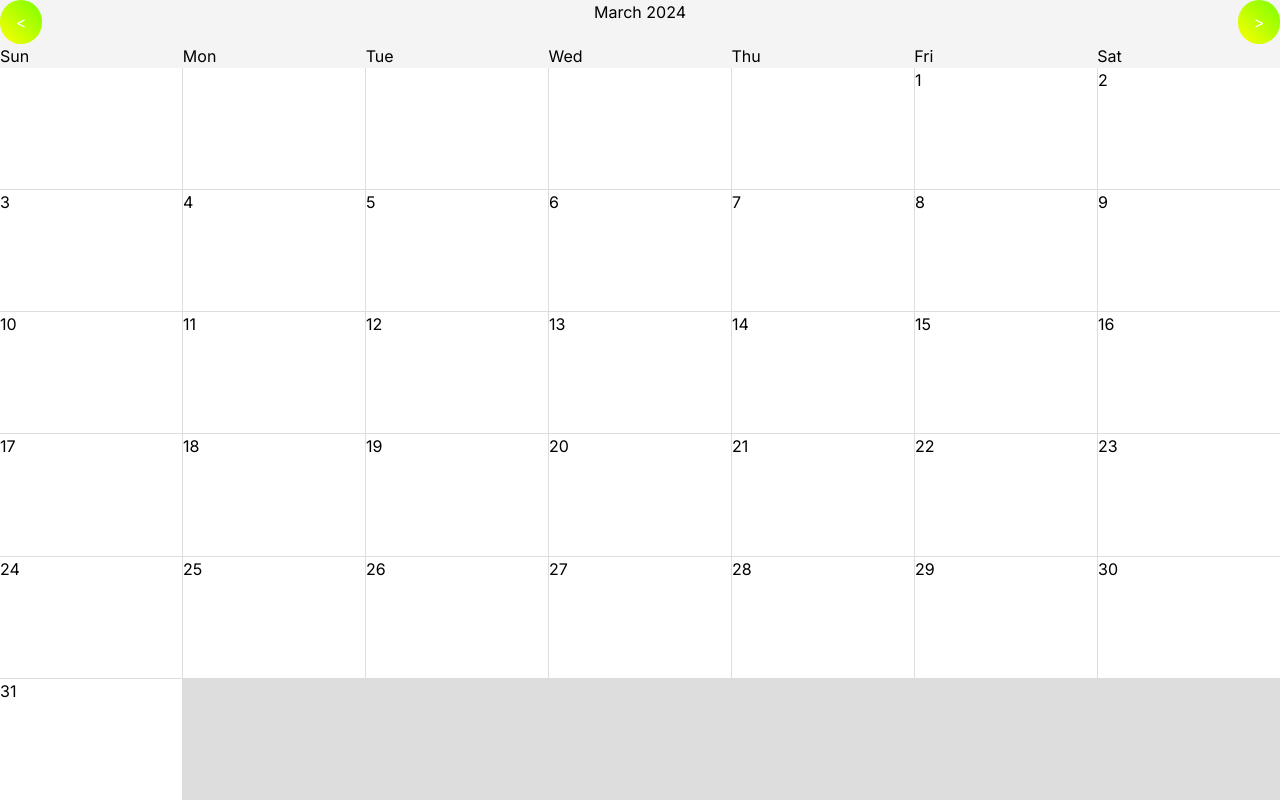
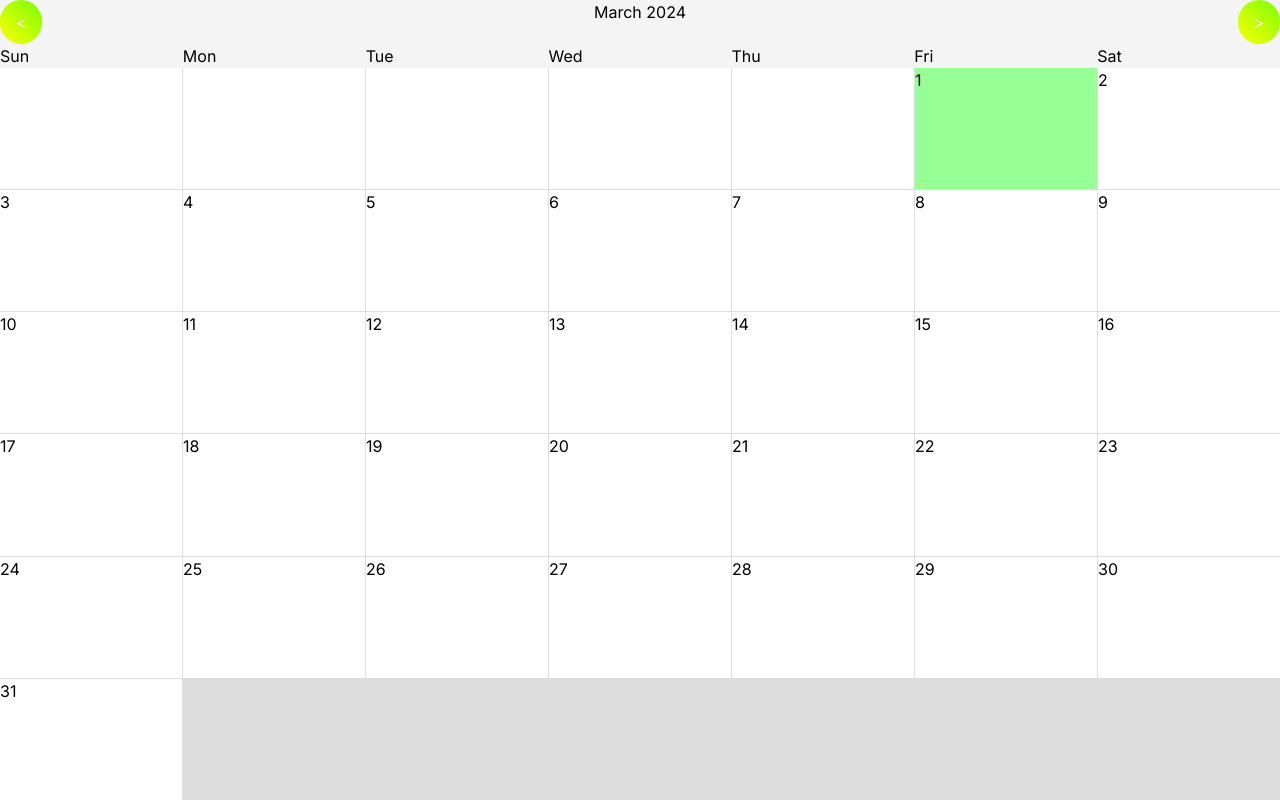
Before and after one commit to grt812/VCal, a Next.js app: page / in a window 1280 px wide. Built offline with nearby package versions, Linux system fonts and the light colour scheme.

Commit message:
seletced calendar cellcss

```diff
--- a/app/globals.css
+++ b/app/globals.css
@@ -132,6 +132,10 @@ button:hover {
   background-color: white;
 }
 
+.date.selected{
+  background-color: rgba(150,255,150,1);
+}
+
 /* #navigation-menu{
 } */
 
```
